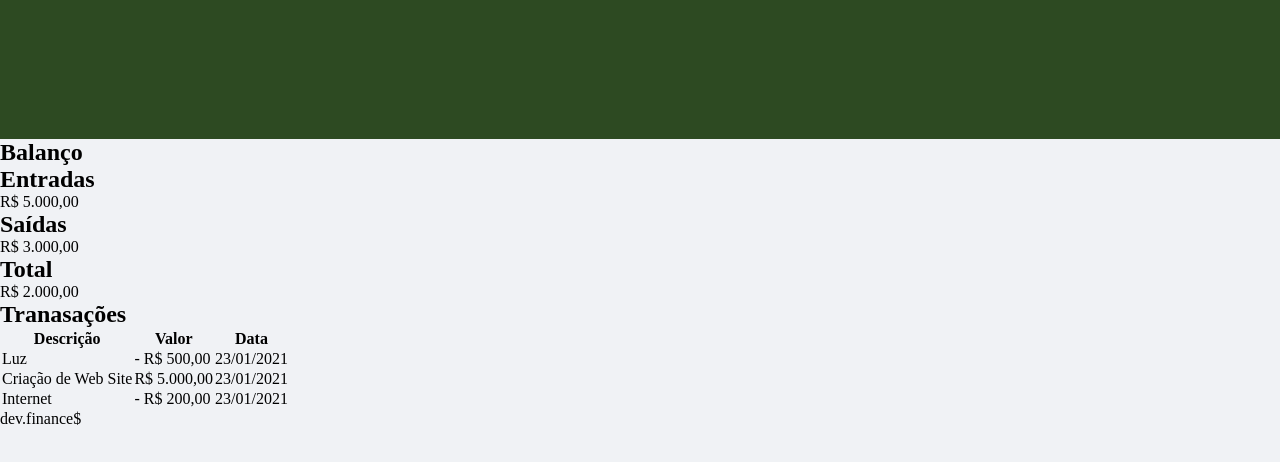
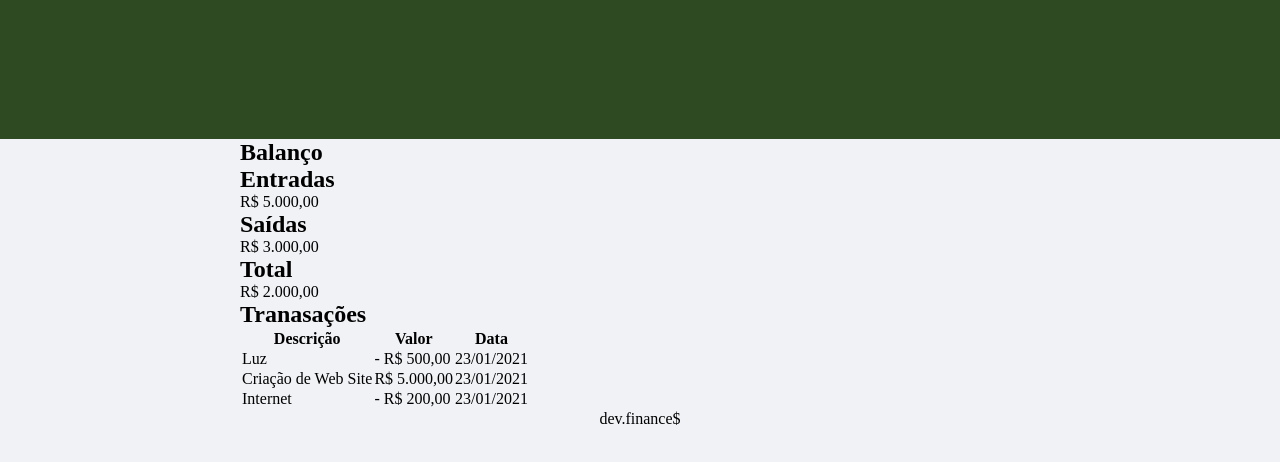
Before and after one commit to VitorBassDev/jandiscover01, a plain HTML site: page index.html in a window 1280 px wide. Shown: the part 90-552 px from the top of the page. Drawn offline with Linux system fonts and the light colour scheme.

Commit message:
settings to container and footer

```diff
--- a/style.css
+++ b/style.css
@@ -8,6 +8,12 @@
 body{
   background: #f0f2f5;
   font-family: 'Poppins, sans-serif';
+}
+
+.container{
+  width: min(90vw, 800px);
+  margin: auto;
+
 }
 
 /* HEADER ############## */
@@ -21,3 +27,12 @@ header{
   color: #fff;
   font-weight: 100;
 }
+
+/* BALANCE ############## */
+
+
+
+/* FOOTER ############## */
+footer{
+  text-align: center;
+}
```
